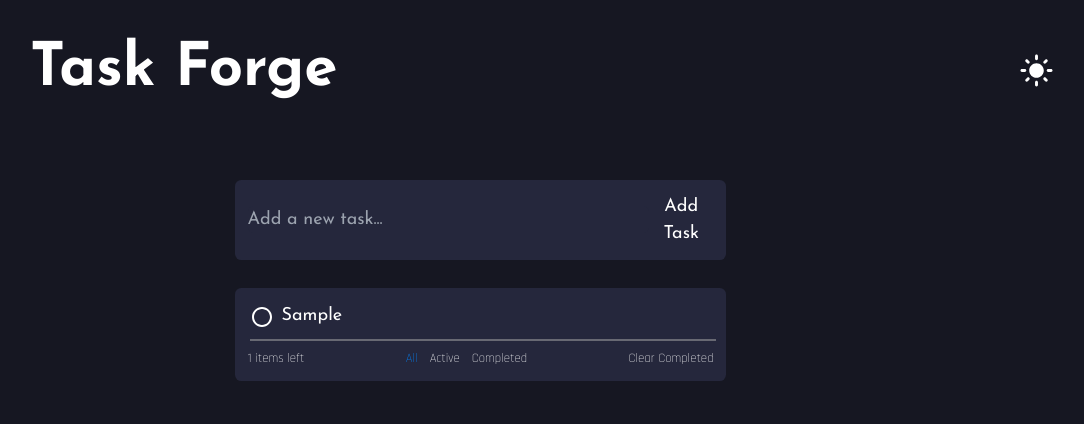
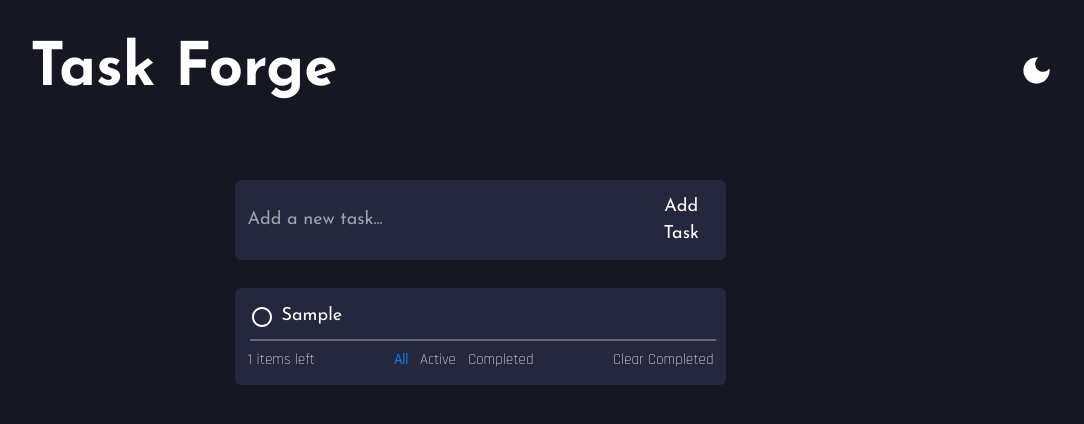
Before and after one commit to AbhinavGupta-de/todo-app, a React (Create React App) app: page / in a window 1280 px wide. Both pictures are taken after typing "Sample" into the empty fields and a click on the button "Add Task". Shown: the top 424 px of the page, without its empty margins (98-1182 px from the left). Built offline with nearby package versions, Linux system fonts and the light colour scheme.

Commit message:
finished the project except the button

```diff
--- a/src/App.js
+++ b/src/App.js
@@ -1,20 +1,20 @@
 import React from 'react';
 import Header from './Components/header/Header';
 import Hero from './Components/todolist/Hero';
+import ThemeContextProvider from './contexts/ThemeContext';
+import TodosContextProvider from './contexts/TodosContext';
 
 const App = () => {
-	const [isDark, setIsDark] = React.useState(true);
-
-	const handleClick = () => {
-		setIsDark(!isDark);
-	};
-
 	return (
 		// TODO Do something about changing the background color when we change the state
 
 		<div className="items-center w-4/5 m-auto mt-10">
-			<Header isDark={isDark} handleClick={handleClick} />
-			<Hero />
+			<ThemeContextProvider>
+				<TodosContextProvider>
+					<Header />
+					<Hero />
+				</TodosContextProvider>
+			</ThemeContextProvider>
 		</div>
 	);
 };
--- a/src/Components/header/Header.js
+++ b/src/Components/header/Header.js
@@ -1,11 +1,11 @@
 import React from 'react';
 import ThemeChangeButton from './ThemeChangeButton';
 
-const Header = ({ isDark, handleClick }) => {
+const Header = () => {
 	return (
 		<header className="flex justify-between items-center">
 			<h1 className="text-center font-bold text-6xl">Task Forge</h1>
-			<ThemeChangeButton isDark={isDark} handleClick={handleClick} />
+			<ThemeChangeButton />
 		</header>
 	);
 };
--- a/src/Components/header/ThemeChangeButton.js
+++ b/src/Components/header/ThemeChangeButton.js
@@ -1,8 +1,16 @@
-import React from 'react';
+import React, { useContext } from 'react';
 import LightModeIcon from '@mui/icons-material/LightMode';
 import DarkModeIcon from '@mui/icons-material/DarkMode';
+import { ThemeContext } from '../../contexts/ThemeContext';
 
-const ThemeChangeButton = ({ isDark, handleClick }) => {
+const ThemeChangeButton = () => {
+	const theme = useContext(ThemeContext);
+	const { isDark, setIsDark } = theme;
+
+	const handleClick = () => {
+		setIsDark((prev) => !prev);
+	};
+
 	return (
 		<div>
 			<button onClick={handleClick}>
--- a/src/Components/todolist/Hero.js
+++ b/src/Components/todolist/Hero.js
@@ -1,24 +1,11 @@
-import React, { useState } from 'react';
+import React, { useContext, useState } from 'react';
 import TaskList from './TaskList';
 import NewTask from './NewTask';
+import { TodosContext } from '../../contexts/TodosContext';
 
 const Hero = () => {
-	const [todos, setTodos] = useState([]);
-
-	const closeTask = (id) => {
-		const updatedTodos = todos.filter((todo) => todo.id !== id);
-		setTodos(updatedTodos);
-	};
-
-	const statusToggle = (id) => {
-		const updatedTodos = todos.map((todo) => {
-			if (todo.id === id) {
-				todo.completed = !todo.completed;
-			}
-			return todo;
-		});
-		setTodos(updatedTodos);
-	};
+	const todData = useContext(TodosContext);
+	const { todos, setTodos } = todData;
 
 	if (todos.length === 0)
 		return (
@@ -29,23 +16,12 @@ const Hero = () => {
 			</div>
 		);
 
-	const clearCompleted = () => {
-		setTodos((prevTodos) => {
-			return prevTodos.filter((todo) => todo.completed === false);
-		});
-	};
-
 	return (
 		<div className="mt-20 items-center flex flex-col w-auto">
 			<div className="w-3/5">
 				<NewTask addTask={setTodos} length={todos.length} />
 			</div>
-			<TaskList
-				closeTask={closeTask}
-				statusToggle={statusToggle}
-				todos={todos}
-				clearCompleted={clearCompleted}
-			/>
+			<TaskList />
 		</div>
 	);
 };
--- a/src/Components/todolist/List.js
+++ b/src/Components/todolist/List.js
@@ -1,8 +1,11 @@
-import React from 'react';
+import React, { useContext } from 'react';
 
 import Task from './Task';
+import { TodosContext } from '../../contexts/TodosContext';
 
-const List = ({ todos, statusToggle, closeTask, filterString }) => {
+const List = ({ filterString }) => {
+	const todData = useContext(TodosContext);
+	const { todos, closeTask, statusToggle } = todData;
 	return (
 		<>
 			{todos.map((todo) => {
--- a/src/Components/todolist/ListOptions.js
+++ b/src/Components/todolist/ListOptions.js
@@ -1,11 +1,10 @@
-import React from 'react';
+import React, { useContext } from 'react';
+import { TodosContext } from '../../contexts/TodosContext';
 
-const ListOptions = ({
-	todos,
-	setFilterString,
-	filterString,
-	clearCompleted,
-}) => {
+const ListOptions = ({ setFilterString, filterString }) => {
+	const todData = useContext(TodosContext);
+	const { todos, clearCompleted } = todData;
+
 	const handleClick = (e) => {
 		e.target.className = 'active';
 		setFilterString(e.target.innerText);
@@ -16,19 +15,25 @@ const ListOptions = ({
 				<span>{todos.length} items left</span>
 				<div className="flex flex-row justify-between gap-3">
 					<button
-						className={`${filterString === 'All' && 'text-[#0384fc]'}`}
+						className={`${
+							filterString === 'All' && 'text-[#0384fc] font-bold'
+						}`}
 						onClick={handleClick}
 					>
 						All
 					</button>
 					<button
-						className={`${filterString === 'Active' && 'text-[#0384fc]'}`}
+						className={`${
+							filterString === 'Active' && 'text-[#0384fc] font-bold'
+						}`}
 						onClick={handleClick}
 					>
 						Active
 					</button>
 					<button
-						className={`${filterString === 'Completed' && 'text-[#0384fc]'}`}
+						className={`${
+							filterString === 'Completed' && 'text-[#0384fc] font-bold'
+						}`}
 						onClick={handleClick}
 					>
 						Completed
--- a/src/Components/todolist/TaskList.js
+++ b/src/Components/todolist/TaskList.js
@@ -8,25 +8,18 @@ import ListOptions from './ListOptions';
 // TODO Make the tasks filterable
 // TODO Make the number of tasks visible ---> 3 tasks left...
 
-const TaskList = ({ closeTask, statusToggle, todos, clearCompleted }) => {
+const TaskList = () => {
 	const [filterString, setFilterString] = React.useState('All');
 
 	return (
 		<div className="w-3/5">
 			<div className="task-container">
 				<ul className="bt-1 w-full text-left">
-					<List
-						todos={todos}
-						filterString={filterString}
-						closeTask={closeTask}
-						statusToggle={statusToggle}
-					/>
+					<List filterString={filterString} />
 
 					<ListOptions
-						todos={todos}
 						setFilterString={setFilterString}
 						filterString={filterString}
-						clearCompleted={clearCompleted}
 					/>
 				</ul>
 			</div>
--- /dev/null
+++ b/src/contexts/ThemeContext.js
@@ -0,0 +1,23 @@
+import React, { createContext, useEffect, useState } from 'react';
+
+export const ThemeContext = createContext();
+
+const ThemeContextProvider = ({ children }) => {
+	const [isDark, setIsDark] = useState(localStorage.isDark);
+	useEffect(() => {
+		if (isDark) {
+			document.getElementById('root').classList.add('dark');
+		} else {
+			document.getElementById('root').classList.remove('dark');
+		}
+		localStorage.setItem('isDark', isDark);
+	}, [isDark]);
+
+	return (
+		<ThemeContext.Provider value={{ isDark, setIsDark }}>
+			{children}
+		</ThemeContext.Provider>
+	);
+};
+
+export default ThemeContextProvider;
--- /dev/null
+++ b/src/contexts/TodosContext.js
@@ -0,0 +1,38 @@
+import React from 'react';
+
+export const TodosContext = React.createContext();
+
+const TodosContextProvider = ({ children }) => {
+	const [todos, setTodos] = React.useState([]);
+
+	const closeTask = (id) => {
+		const updatedTodos = todos.filter((todo) => todo.id !== id);
+		setTodos(updatedTodos);
+	};
+
+	const statusToggle = (id) => {
+		const updatedTodos = todos.map((todo) => {
+			if (todo.id === id) {
+				todo.completed = !todo.completed;
+			}
+			return todo;
+		});
+		setTodos(updatedTodos);
+	};
+
+	const clearCompleted = () => {
+		setTodos((prevTodos) => {
+			return prevTodos.filter((todo) => todo.completed === false);
+		});
+	};
+
+	return (
+		<TodosContext.Provider
+			value={{ todos, setTodos, closeTask, statusToggle, clearCompleted }}
+		>
+			{children}
+		</TodosContext.Provider>
+	);
+};
+
+export default TodosContextProvider;
--- a/src/styles.css
+++ b/src/styles.css
@@ -71,7 +71,7 @@ body {
 	justify-content: space-between;
 	align-items: center;
 	width: 100%;
-	font-size: 0.8rem;
+	font-size: 0.95rem;
 	font-family: 'Rajdhani', sans-serif;
 	font-weight: 100;
 }
```
